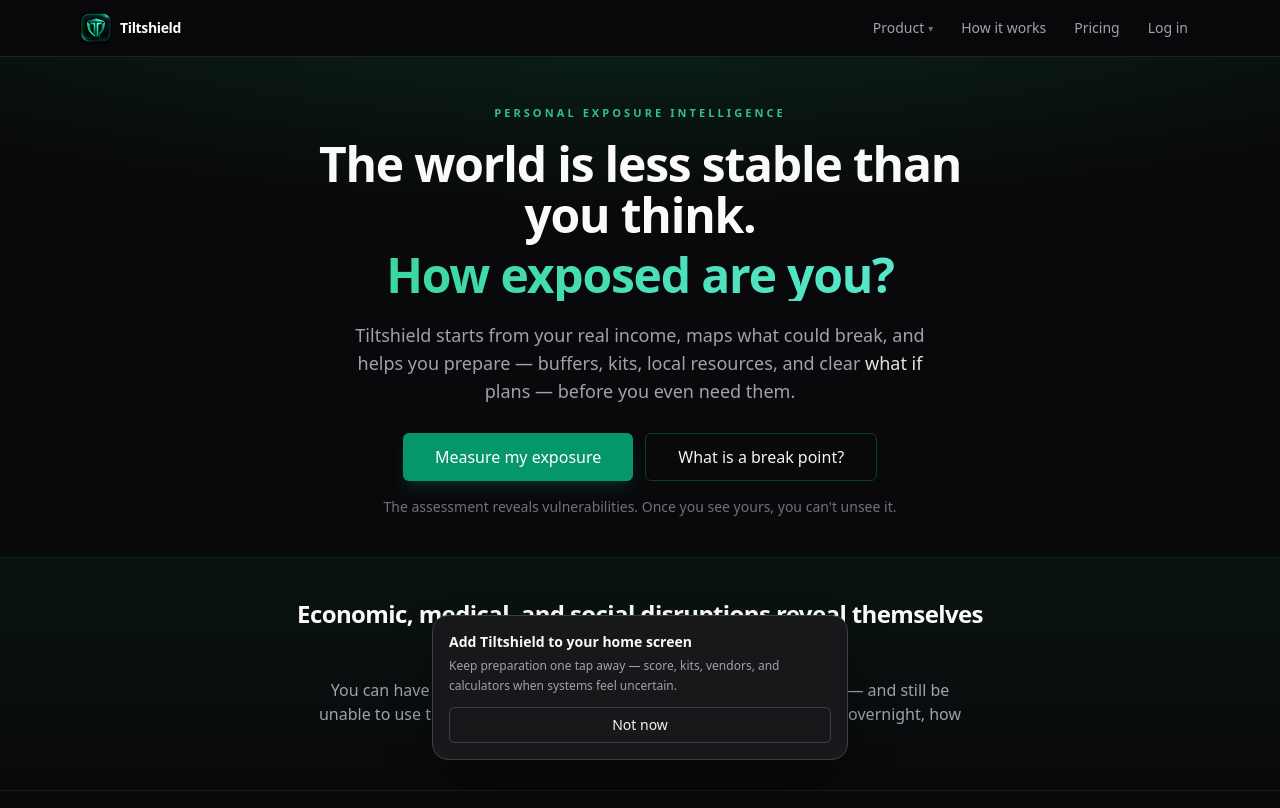
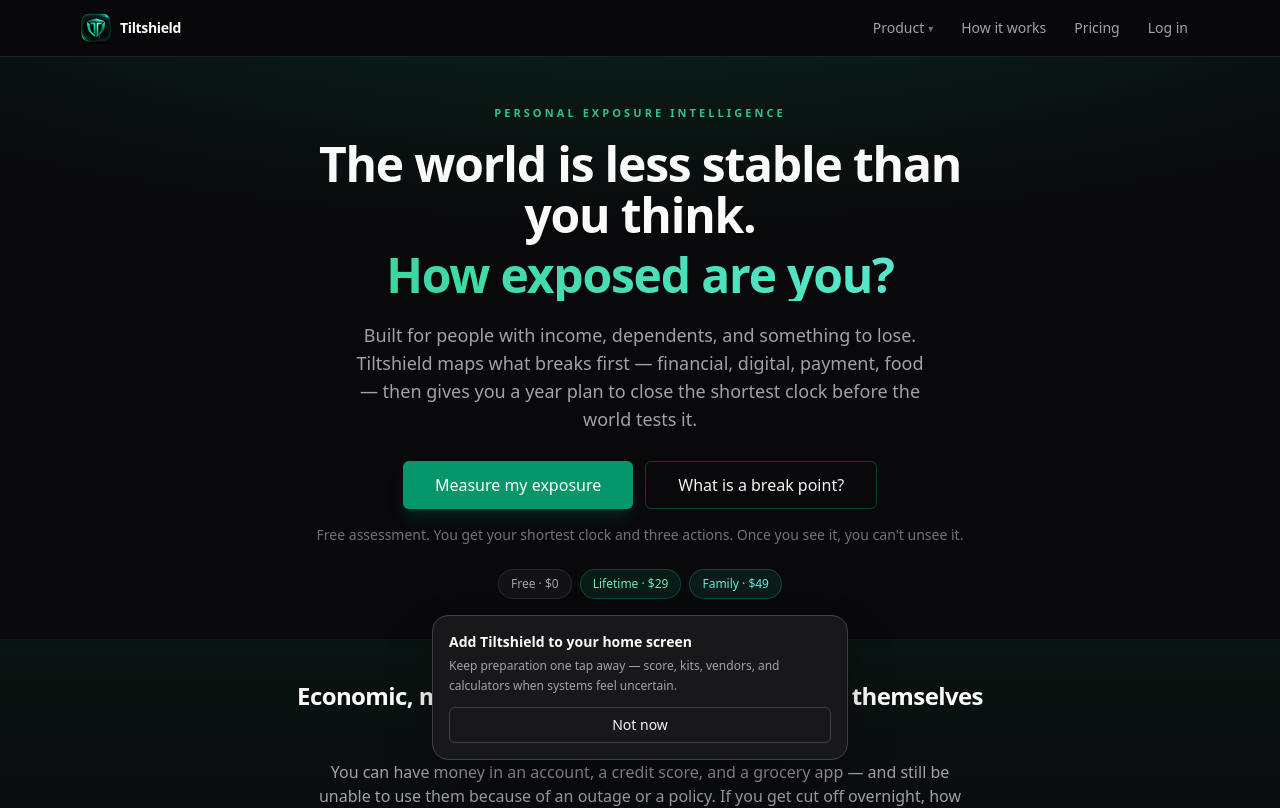
Before and after one commit to ezekielnelson060-hash/tiltshield, a Next.js app: page / in a window 1280 px wide. Shown: the top 808 px of the page. Built offline with nearby package versions, Linux system fonts and the light colour scheme.

Commit message:
Landing: hero price chips Free $0 / Lifetime $29 / Family $49; clearer buyer framing

```diff
--- a/src/app/page.tsx
+++ b/src/app/page.tsx
@@ -20,10 +20,10 @@
             </span>
           </h1>
           <p className="mx-auto mt-5 max-w-xl text-base leading-relaxed text-zinc-400 sm:text-lg">
-            Tiltshield starts from your real income, maps what could break, and
-            helps you prepare — buffers, kits, local resources, and clear{" "}
-            <span className="text-zinc-200">what if</span> plans — before you
-            even need them.
+            Built for people with income, dependents, and something to lose.
+            Tiltshield maps what breaks first — financial, digital, payment,
+            food — then gives you a year plan to close the shortest clock
+            before the world tests it.
           </p>
           <div className="mt-7 flex flex-wrap items-center justify-center gap-3">
             <Button asChild size="lg" className="min-w-[220px] shadow-lg shadow-emerald-900/40">
@@ -34,9 +34,29 @@
             </Button>
           </div>
           <p className="mt-4 text-sm text-zinc-500">
-            The assessment reveals vulnerabilities. Once you see yours, you
-            can't unsee it.
+            Free assessment. You get your shortest clock and three actions.
+            Once you see it, you can't unsee it.
           </p>
+          <div className="mx-auto mt-6 flex max-w-lg flex-wrap items-center justify-center gap-2 text-xs text-zinc-400">
+            <a
+              href="#pricing"
+              className="rounded-full border border-white/10 bg-white/[0.04] px-3 py-1.5 hover:border-emerald-500/30 hover:text-zinc-200"
+            >
+              Free · $0
+            </a>
+            <a
+              href="#pricing"
+              className="rounded-full border border-emerald-500/30 bg-emerald-500/10 px-3 py-1.5 text-emerald-300 hover:bg-emerald-500/15"
+            >
+              Lifetime · $29
+            </a>
+            <a
+              href="#pricing"
+              className="rounded-full border border-teal-500/30 bg-teal-500/10 px-3 py-1.5 text-teal-300 hover:bg-teal-500/15"
+            >
+              Family · $49
+            </a>
+          </div>
         </div>
       </section>
 
@@ -365,11 +385,11 @@
             Test. A break point you will remember. A map of what to fix before the
             world tests it for you.
           </p>
-          <Button asChild size="lg" className="mt-6 min-w-[220px] shadow-lg shadow-emerald-900/40">
+          <Button asChild size="lg" className="mt-6 min-w-[220px] shadow--lg shadow-emerald-900/40">
             <Link href="/assessment">Measure my exposure</Link>
           </Button>
           <p className="mt-4 text-sm text-zinc-500">
-            Free to start. No credit card. No soft speech.
+            Free · $0 · Lifetime $29 · Family $49. No soft speech.
           </p>
         </div>
       </section>
@@ -387,36 +407,54 @@
               <p className="text-[10px] font-semibold uppercase tracking-[0.16em] text-emerald-500/70">
                 Product
               </p>
-              <ul className="mt-2 space-y-1.5 text-sm text-zinc-400">
-                <li><Link href="/assessment" className="hover:text-emerald-300">Assessment</Link></li>
-                <li><Link href="/app/overview" className="hover:text-emerald-300">App</Link></li>
-                <li><a href="#pricing" className="hover:text-emerald-300">Pricing</a></li>
-                <li><a href="#how" className="hover:text-emerald-300">How it works</a></li>
-              </ul>
-            </div>
-            <div>
-              <p className="text-[10px] font-semibold uppercase tracking-[0.16em] text-emerald-500/70">
-                Account
-              </p>
-              <ul className="mt-2 space-y-1.5 text-sm text-zinc-400">
-                <li><Link href="/login" className="hover:text-emerald-300">Log in</Link></li>
-                <li><Link href="/signup" className="hover:text-emerald-300">Sign up</Link></li>
-                <li><Link href="/assessment" className="hover:text-emerald-300">Start free</Link></li>
+              <ul className="mt-3 space-y-2 text-sm text-zinc-400">
+                <li>
+                  <Link href="/assessment" className="hover:text-emerald-300">
+                    Assessment
+                  </Link>
+                </li>
+                <li>
+                  <a href="#pricing" className="hover:text-emerald-300">
+                    Pricing
+                  </a>
+                </li>
+                <li>
+                  <Link href="/app/overview" className="hover:text-emerald-300">
+                    Open app
+                  </Link>
+                </li>
               </ul>
             </div>
             <div>
               <p className="text-[10px] font-semibold uppercase tracking-[0.16em] text-emerald-500/70">
                 Legal
               </p>
-              <ul className="mt-2 space-y-1.5 text-sm text-zinc-400">
-                <li><Link href="/privacy" className="hover:text-emerald-300">Privacy</Link></li>
-                <li><Link href="/terms" className="hover:text-emerald-300">Terms</Link></li>
-                <li><a href="mailto:hello@tiltshield.app" className="hover:text-emerald-300">Contact</a></li>
+              <ul className="mt-3 space-y-2 text-sm text-zinc-400">
+                <li>
+                  <Link href="/privacy" className="hover:text-emerald-300">
+                    Privacy
+                  </Link>
+                </li>
+                <li>
+                  <Link href="/terms" className="hover:text-emerald-300">
+                    Terms
+                  </Link>
+                </li>
+              </ul>
+            </div>
+            <div>
+              <p className="text-[10px] font-semibold uppercase tracking-[0.16em] text-emerald-500/70">
+                Pricing
+              </p>
+              <ul className="mt-3 space-y-2 text-sm text-zinc-400">
+                <li>Free · $0</li>
+                <li>Lifetime · $29 one-time</li>
+                <li>Family · $49 one-time</li>
               </ul>
             </div>
           </div>
-          <p className="mt-8 border-t border-zinc-900 pt-5 text-center text-xs text-zinc-600">
-            © {new Date().getFullYear()} Tiltshield. Measure exposure. Prepare for a year.
+          <p className="mt-10 text-center text-[11px] text-zinc-600">
+            © {new Date().getFullYear()} Tiltshield. Personal exposure intelligence.
           </p>
         </div>
       </footer>
```
